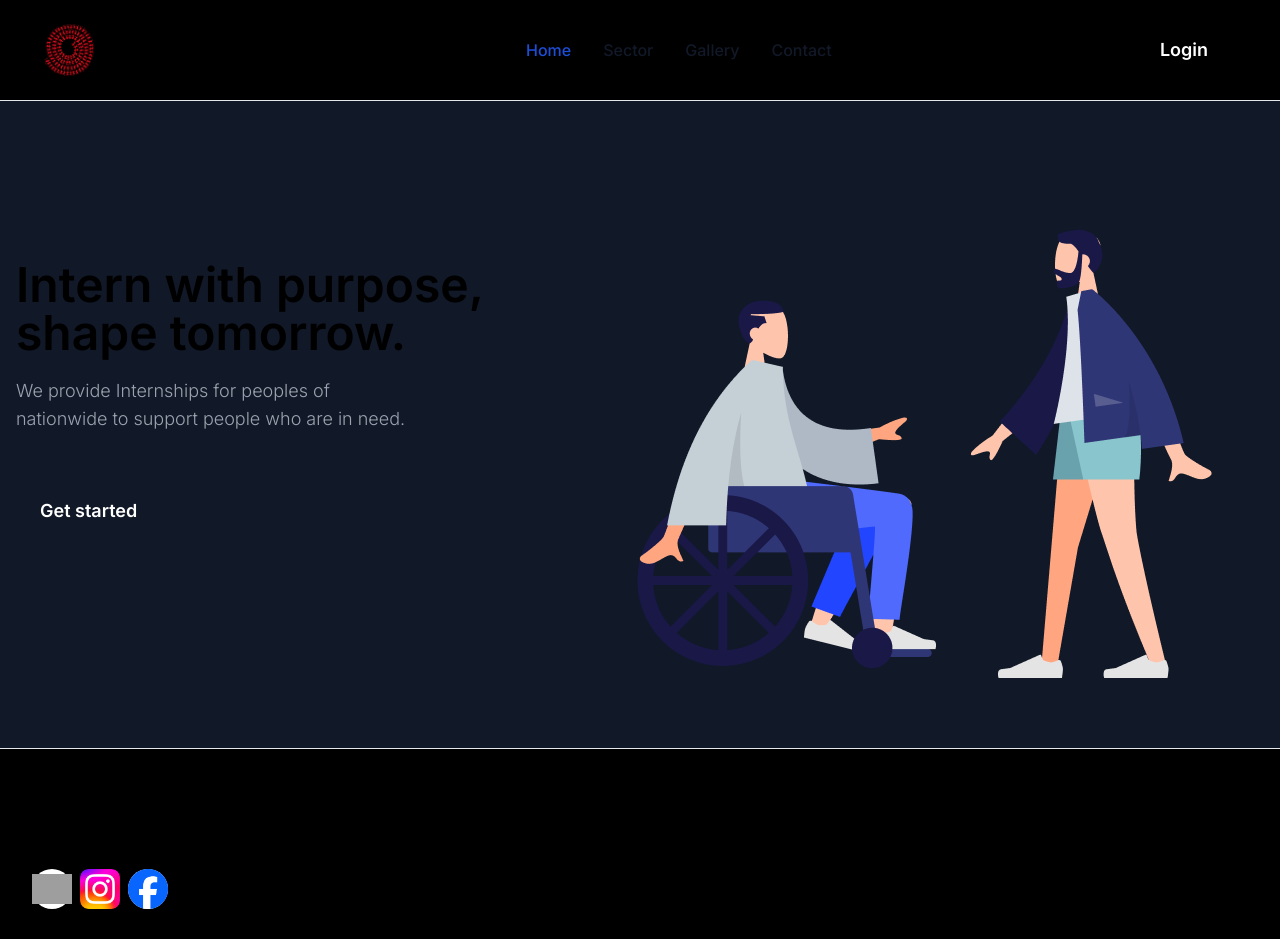
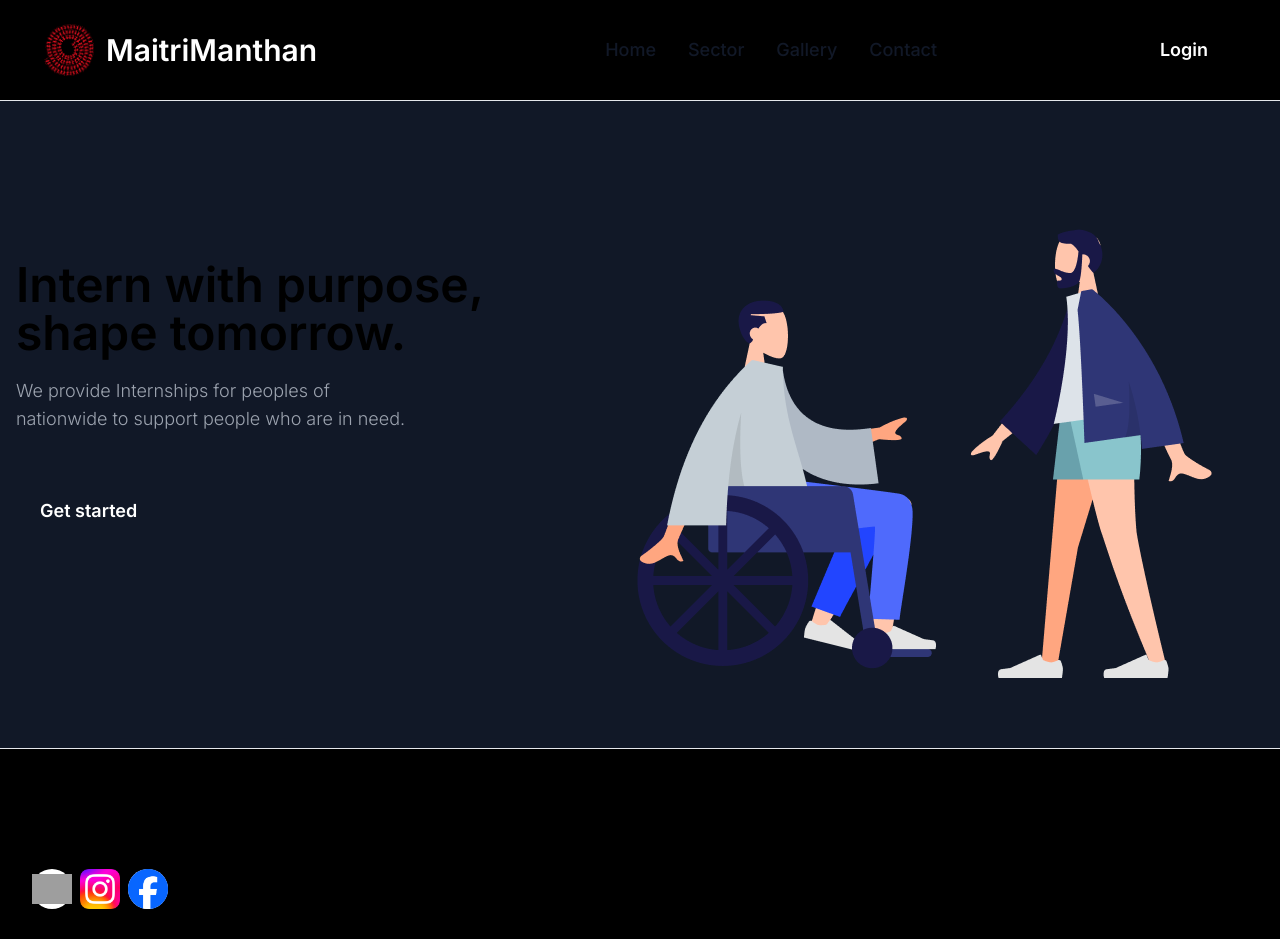
Before and after one commit to aabbi15/maitrimanthan, a Next.js app in the folder client/: page / in a window 1280 px wide. Built offline with nearby package versions, Linux system fonts and the light colour scheme; grey boxes are pictures that could not be loaded.

Commit message:
Update header.js

```diff
--- a/client/src/app/components/header.js
+++ b/client/src/app/components/header.js
@@ -68,6 +68,7 @@ function App() {
       alt="Picture of the author"
       className="rounded-lg"
      />
+     <span class="self-center text-3xl font-semibold whitespace-nowrap dark:text-white">MaitriManthan</span>
      </a>
      </div>
      <div className="block md:hidden">
@@ -92,12 +93,12 @@ function App() {
        </button>
      </div>
      <div
-       className={`w-full block flex-grow md:ml-36 md:flex md:items-center md:w-auto ${isOpen ? "block" : "hidden"}`}
+       className={`w-full block flex-grow md:ok md:flex md:items-center md:w-auto ${isOpen ? "block" : "hidden"}`}
      >
-       <div className="text-base md:flex-grow">
+       <div className="text-lg md:flex-grow">
        <ul class="flex flex-col p-4 md:p-0 mt-4 font-medium border border-gray-100 rounded-lg  md:space-x-8 rtl:space-x-reverse md:flex-row md:mt-0 md:border-0 dark:border-gray-700">
       <li>
-        <a href="/" class="block py-2 px-3 text-white bg-blue-700 rounded md:bg-transparent md:text-blue-700 md:p-0 md:dark:text-blue-500" aria-current="page">Home</a>
+        <a href="/" class="block py-2 px-3 text-gray-900 rounded hover:bg-gray-100 md:hover:bg-transparent md:hover:text-blue-700 md:p-0 md:dark:hover:text-blue-500 dark:text-white dark:hover:bg-gray-700 dark:hover:text-white md:dark:hover:bg-transparent dark:border-gray-700" aria-current="page">Home</a>
        </li>
        <li>
          <a href="/sector" class="block py-2 px-3 text-gray-900 rounded hover:bg-gray-100 md:hover:bg-transparent md:hover:text-blue-700 md:p-0 md:dark:hover:text-blue-500 dark:text-white dark:hover:bg-gray-700 dark:hover:text-white md:dark:hover:bg-transparent dark:border-gray-700" aria-current="page">Sector</a>
```
